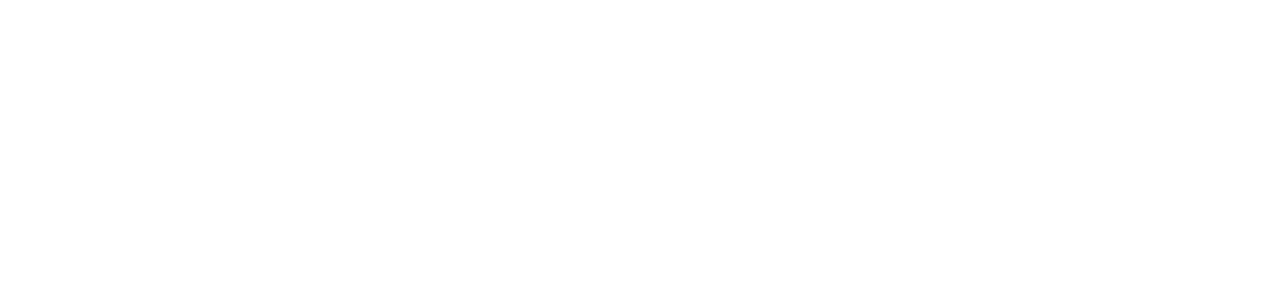
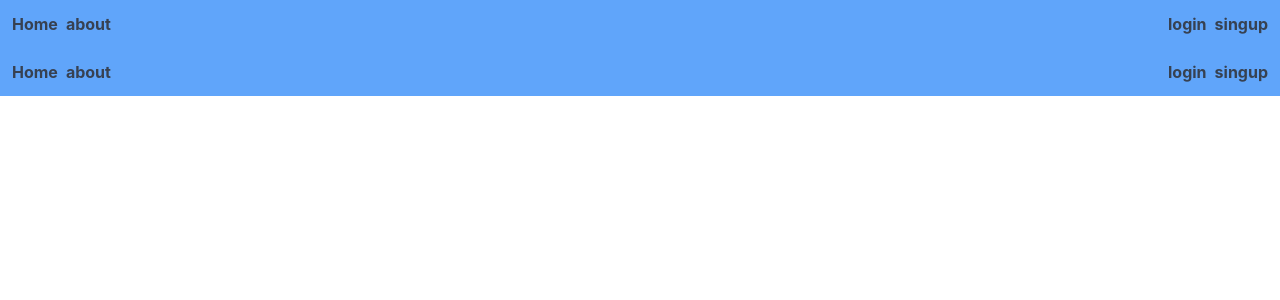
Before and after one commit to Bittuyadav06/ReactPA, a React (Create React App) app in the folder myreactpro/: page /navbar in a window 1280 px wide. Before the commit this address had no page. Shown: the top 300 px of the page. Built offline with nearby package versions, Linux system fonts and the light colour scheme.

Commit message:
changes done for navbar fixed

```diff
--- a/myreactpro/src/App.js
+++ b/myreactpro/src/App.js
@@ -6,6 +6,7 @@
 import Index from './components/Index';
 import Home from './components/Home';
 import About from './components/About';
+import Navbar from './components/Navbar';
 
 
 function App() {
@@ -13,8 +14,10 @@
   // console.log(user);
   return (
     <div className="App">
+      <Navbar/>
       <Routes>
         <Route path='/' element={<Login/>}/>
+        <Route path='/navbar' element={<Navbar/>}/>
         <Route path='/index' element={<Index/>}/>
         <Route path='/home' element={<Home/>}/>
         <Route path='/about' element={<About/>}/>
--- a/myreactpro/src/components/About.jsx
+++ b/myreactpro/src/components/About.jsx
@@ -1,13 +1,16 @@
 import React from 'react'
 import image1 from '../Images/image1.jpg'
+import Navbar from './Navbar'
 
 const About = () => {
   return (
+    <>
     <div>
-      <div className='bg-yellow-300 w-screen h-screen content-center justify-items-center'>
+       <div className='bg-yellow-300 w-screen h-screen content-center justify-items-center'>
       <img src={image1} alt="image1"  className='w-3/4 h-screen'/>
       </div>
     </div>
+    </>
   )
 }
 
--- a/myreactpro/src/components/Home.jsx
+++ b/myreactpro/src/components/Home.jsx
@@ -1,12 +1,13 @@
 import React from 'react'
 import image2 from '../Images/image2.jpg'
+import Navbar from './Navbar'
 
 
 
 export default function Home() {
   return (
     <>
-    <div className='bg-blue-300 h-screen w-screen'>
+    <div className='bg-blue-300 h-screen w-screen pt-4'>
     <div className='flex justify-items-center'>
         <div className='w-full flex '>
           <div className=' w-1/2'>
--- a/myreactpro/src/components/Index.jsx
+++ b/myreactpro/src/components/Index.jsx
@@ -1,28 +1,14 @@
 import React from 'react'
 import { Link } from 'react-router-dom'
 import Home from './Home'
-
 import About from './About'
+import Navbar from './Navbar'
 
 
 export default function Index() {
     return (
         <div>
-            <header className='p-3 bg-blue-400 w-full'>
-                <nav>
-                    <div className='flex justify-between'>
-                        <ul className='flex gap-2 font-bold text-gray-700'>
-                            <Link to="/index"><li className='hover:text-white'>Home</li></Link>
-                            <li className='hover:text-white'>about</li>
-                        </ul>
-                        <ul className='flex gap-2 font-bold text-gray-700'>
-                            <Link to="/"><li className='hover:text-white'>login</li></Link>
-                            <li className='hover:text-white'>singup</li>
-                        </ul>
-                    </div>
-                </nav>
 
-            </header>
               <Home/>
               <About/>
 
--- /dev/null
+++ b/myreactpro/src/components/Navbar.jsx
@@ -0,0 +1,26 @@
+import React from 'react'
+import { Link } from 'react-router-dom'
+import Home from './Home'
+
+export default function Navbar() {
+  return (
+    <div>
+        <header className='p-3 bg-blue-400 w-full'>
+                <nav>
+                    <div className='flex justify-between'>
+                        <ul className='flex gap-2 font-bold text-gray-700'>
+                            <Link to="/index"><li className='hover:text-white'>Home</li></Link>
+                            <Link to="/about"><li className='hover:text-white'>about</li> </Link>
+                        </ul>
+                        <ul className='flex gap-2 font-bold text-gray-700'>
+                            <Link to="/"><li className='hover:text-white'>login</li></Link>
+                            <li className='hover:text-white'>singup</li>
+                        </ul>
+                    </div>
+                </nav>
+
+            </header>
+
+    </div>
+  )
+}
```
